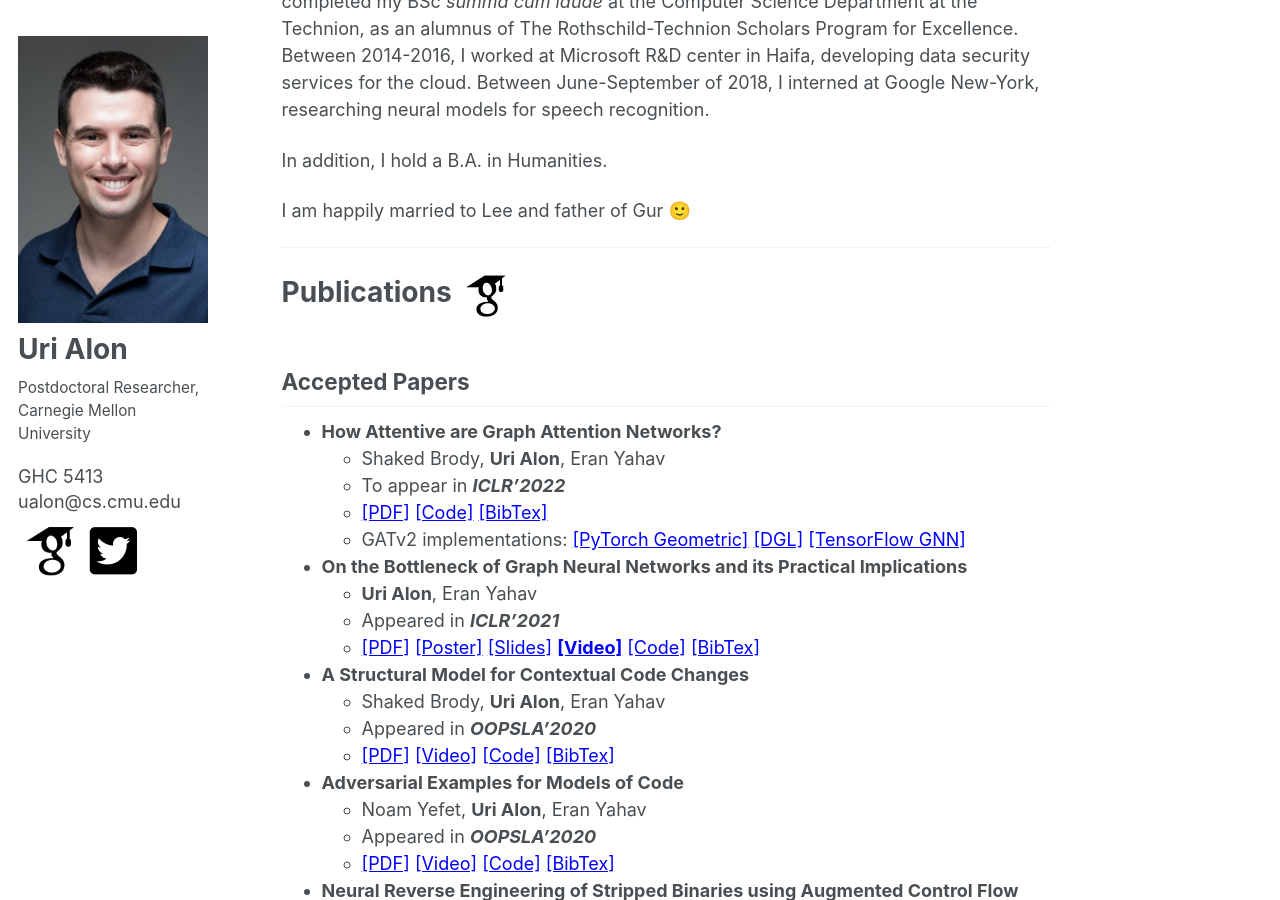
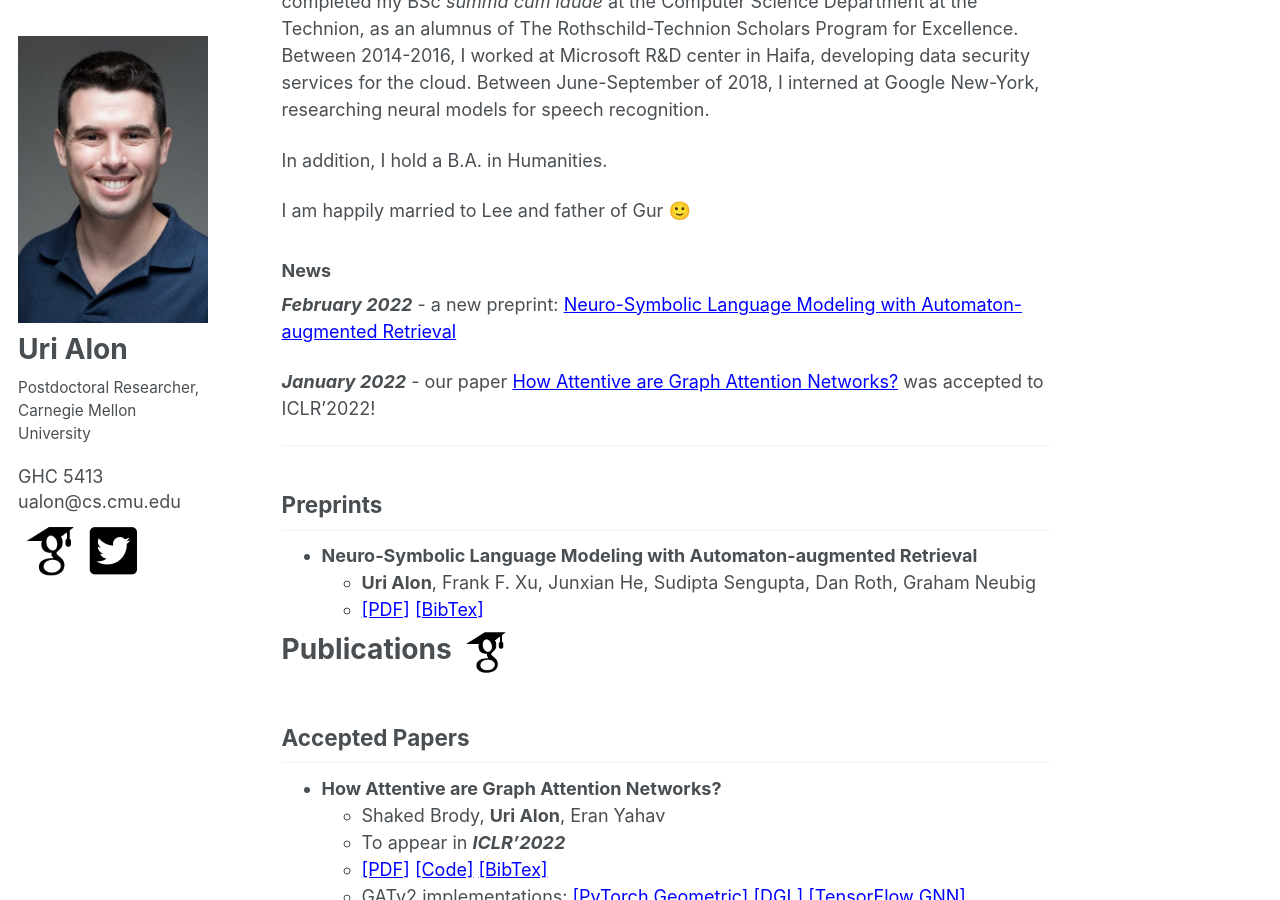
Before and after one commit to urialon/urialon.github.io, a Jekyll site: the page built from _pages/about.md, in a window 1280 px wide and 900 px high, scrolled down 371 px. Built offline with Jekyll 4.4.1, drawn with Linux system fonts in a browser that asks for light colours; some of the changed text lies outside the part shown.

Commit message:
Link to RetoMaton

```diff
--- a/_pages/about.md
+++ b/_pages/about.md
@@ -62,10 +62,18 @@ In addition, I hold a B.A. in Humanities.
 
 I am happily married to Lee and father of Gur 🙂
 
+### News
+**_February 2022_** - a new preprint: [Neuro-Symbolic Language Modeling with Automaton-augmented Retrieval](https://arxiv.org/pdf/2201.12431v1.pdf)
+
+**_January 2022_** - our paper [How Attentive are Graph Attention Networks?](https://arxiv.org/pdf/2105.14491.pdf) was accepted to ICLR'2022!
+
 ---
+## Preprints
+* **Neuro-Symbolic Language Modeling with Automaton-augmented Retrieval**
+    * **Uri Alon**, Frank F. Xu, Junxian He, Sudipta Sengupta, Dan Roth, Graham Neubig
+    * [[PDF]](https://arxiv.org/pdf/2201.12431){:target="_blank"} [[BibTex]](https://pastebin.com/raw/TkK9mwwa){:target="_blank"}
+
 # Publications <a href="https://scholar.google.co.il/citations?user=QBn7vq8AAAAJ&hl=en&oi=ao" target="_blank"><img src="images/icons8-google-scholar-192.png" style="height: 2em;"></a><a name="publications"></a>
-
-
 ## Accepted Papers
 * **How Attentive are Graph Attention Networks?**
     * Shaked Brody, **Uri Alon**, Eran Yahav
```
Also changed, not shown: other parts of _pages/about.md (+1 -1 lines).
